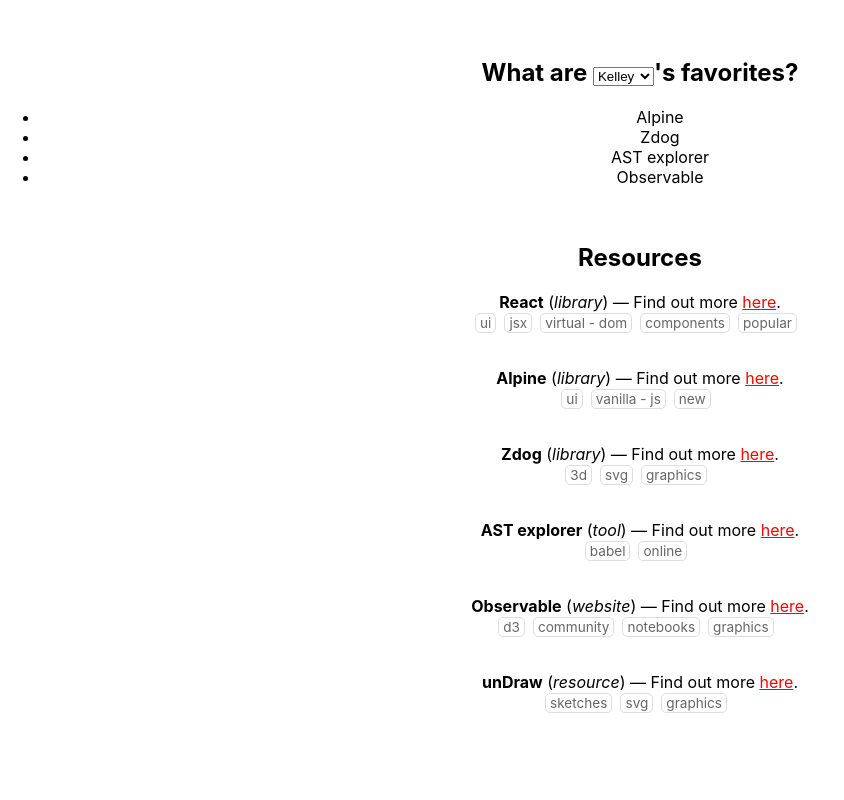
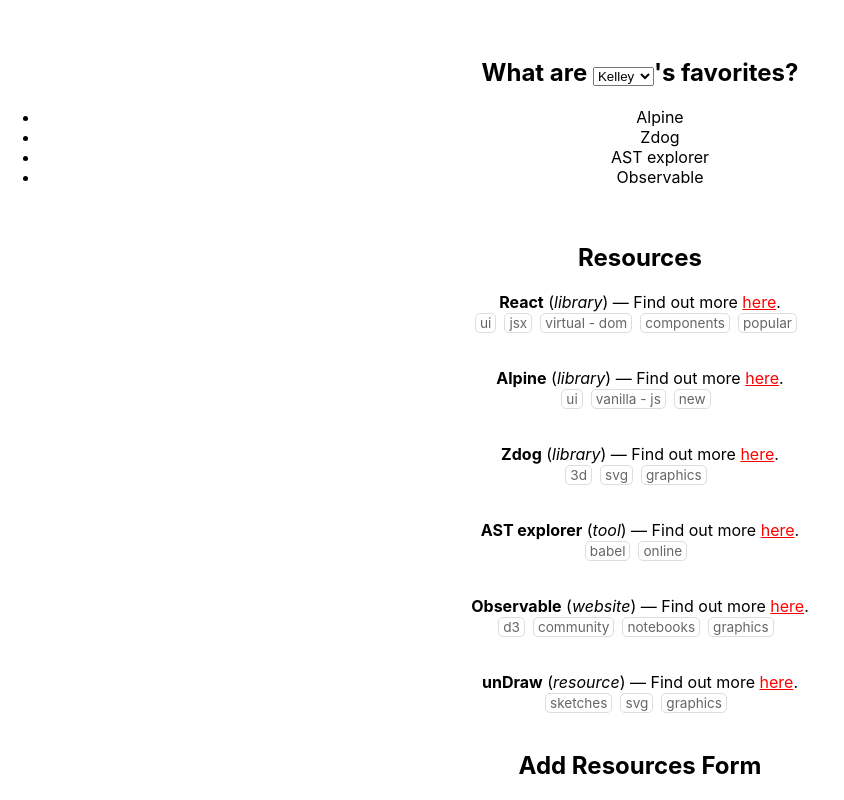
Before and after one commit to team-cake/developer-resources-explorer, a React (Create React App) app: page / in a window 1280 px wide. Shown: the part 477-1277 px from the top of the page, without its empty margins (0-844 px from the left). Before the commit the page ends 1225 px from the top, so only its background shows below. Built offline with nearby package versions, Linux system fonts and the light colour scheme.

Commit message:
Added component AddResourcesForm.js and css file. Set up foundation.

```diff
--- a/src/App.js
+++ b/src/App.js
@@ -5,14 +5,11 @@
 import { devFavResources, selectLoggedinUser } from './store/selectors'
 import { useSelector } from 'react-redux'
 import ResourcesSection from './components/ResourcesSection/ResourcesSection'
+import AddResourceForm from './components/AddResourceForm/AddResourceForm'
 
 const selectDevelopers = (reduxState) => {
 	return reduxState.developers
 }
-
-// const selectResources = (reduxState) => {
-// 	return reduxState.resources
-// }
 
 export default function App() {
 	const loggedinUser = useSelector(selectLoggedinUser)
@@ -94,6 +91,7 @@
 			</div>
 			<br />
 			<ResourcesSection />
+			<AddResourceForm />
 		</div>
 	)
 }
--- /dev/null
+++ b/src/components/AddResourceForm/AddResourceForm.js
@@ -0,0 +1,13 @@
+import React from 'react'
+import { useSelector } from 'react-redux'
+
+import './AddResourcesForm.css'
+
+export default function AddResourcesForm() {
+	return (
+		<div className='AddResourcesForm'>
+			<h2>Add Resources Form</h2>
+			<div className='ResourcesForm'></div>
+		</div>
+	)
+}
```
Also changed, not shown: src/components/AddResourceForm/AddResourcesForm.css (added).
